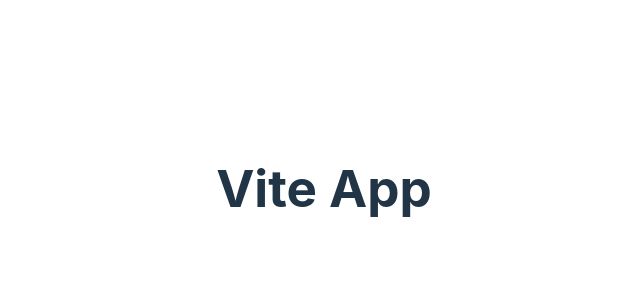
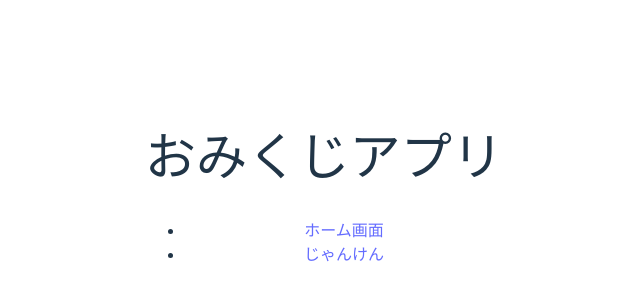
Before and after one commit to Ryo-17-joker/vite-practice, a React (Vite) app: page /omikuji in a window 1280 px wide. Shown: the part 212-512 px from the top of the page, without its empty margins (316-956 px from the left). Built offline with nearby package versions, Linux system fonts and the light colour scheme.

Commit message:
ルーティングの設定を行なった

```diff
--- a/src/App.tsx
+++ b/src/App.tsx
@@ -1,10 +1,18 @@
+import { BrowserRouter, Route, Routes } from 'react-router-dom'
 import './App.css'
+import Home from './home'
+import Janken from './janken'
+import Omikuji from './omikuji'
 
 const App = () => {
 
   return (
     <>
-      <h1>Vite App</h1>
+      <Routes>
+        <Route path="/" element={<Home />} />
+        <Route path="omikuji" element={<Omikuji />} />
+        <Route path="janken" element={<Janken />} />
+      </Routes>
     </>
   )
 }
--- /dev/null
+++ b/src/home.tsx
@@ -0,0 +1,22 @@
+import { Link, Route, Routes } from "react-router-dom"
+import Janken from "./janken"
+import Omikuji from "./omikuji"
+
+const Home = () => {
+
+  return (
+    <>
+      <h1>ホーム画面</h1>
+      <ul>
+        <li>
+          <Link to="/omikuji">おみくじ</Link>
+        </li>
+        <li>
+          <Link to="/janken">じゃんけん</Link>
+        </li>
+      </ul>
+    </>
+  )
+}
+
+export default Home
--- /dev/null
+++ b/src/janken.tsx
@@ -0,0 +1,20 @@
+import { Link } from "react-router-dom"
+
+const Janken = () => {
+
+  return (
+    <>
+      <h1>ジャンケンアプリ</h1>
+      <ul>
+        <li>
+          <Link to="/">ホーム画面</Link>
+        </li>
+        <li>
+          <Link to="/omikuji">おみくじ</Link>
+        </li>
+      </ul>
+    </>
+  )
+}
+
+export default Janken
--- a/src/main.tsx
+++ b/src/main.tsx
@@ -1,10 +1,13 @@
 import React from 'react'
 import ReactDOM from 'react-dom/client'
+import { BrowserRouter } from 'react-router-dom'
 import App from './App'
 import './index.css'
 
 ReactDOM.createRoot(document.getElementById('root') as HTMLElement).render(
   <React.StrictMode>
-    <App />
+    <BrowserRouter>
+      <App />
+    </BrowserRouter>
   </React.StrictMode>,
 )
--- /dev/null
+++ b/src/omikuji.tsx
@@ -0,0 +1,20 @@
+import { Link } from "react-router-dom"
+
+const Omikuji = () => {
+
+  return (
+    <>
+      <h1>おみくじアプリ</h1>
+      <ul>
+        <li>
+          <Link to="/">ホーム画面</Link>
+        </li>
+        <li>
+          <Link to="/janken">じゃんけん</Link>
+        </li>
+      </ul>
+    </>
+  )
+}
+
+export default Omikuji
```
Also changed, not shown: package.json (+6 -1 lines), 1 other file (tests, documents, lock files or other folders).
